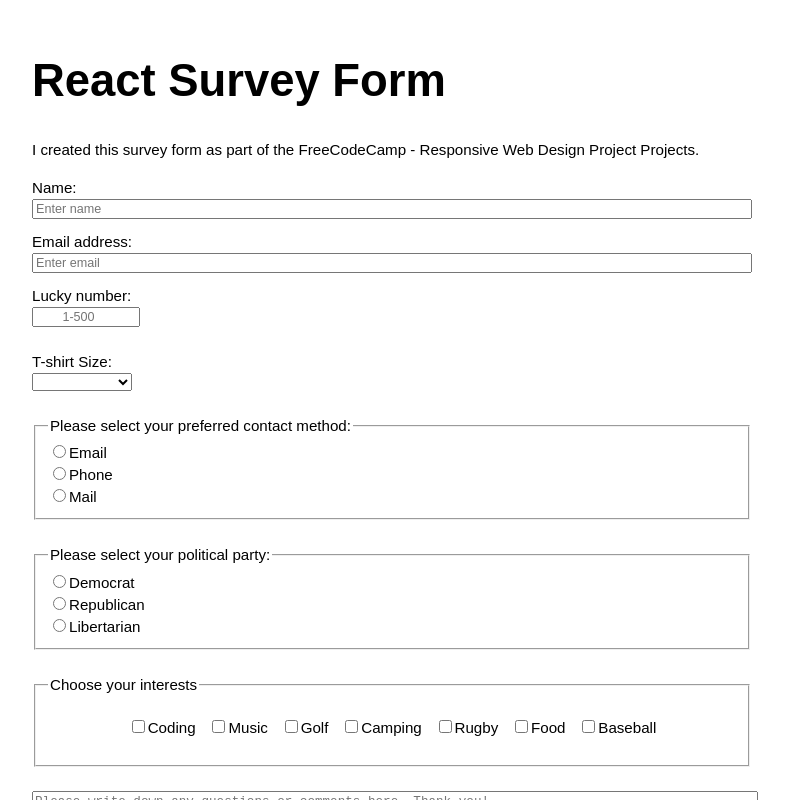
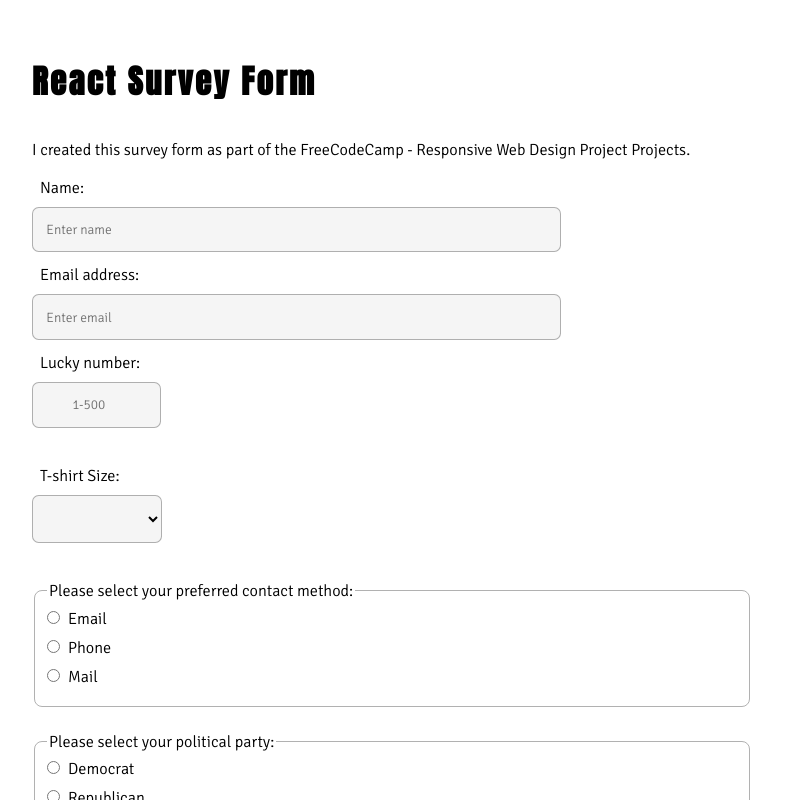
Before and after one commit to TheNewStyles/survey-form, a React (Create React App) app: page / in a window 1280 px wide. Shown: the top 800 px of the page, without its empty margins (248-1037 px from the left). Built offline with nearby package versions, Linux system fonts and the light colour scheme.

Commit message:
Start adding styles for elements

```diff
--- a/public/index.html
+++ b/public/index.html
@@ -10,6 +10,7 @@
     -->
     <link rel="manifest" href="%PUBLIC_URL%/manifest.json">
     <link rel="shortcut icon" href="%PUBLIC_URL%/favicon.ico">
+    <link href="https://fonts.googleapis.com/css?family=Anton|Signika:300" rel="stylesheet">
     <!--
       Notice the use of %PUBLIC_URL% in the tags above.
       It will be replaced with the URL of the `public` folder during the build.
--- a/src/styles/Comments.css
+++ b/src/styles/Comments.css
@@ -1,3 +1,13 @@
 .comments-text-area {
     width: 100%;
 }
+
+textarea {
+    resize: none;
+    background: rgba(155, 155, 155, 0.1);
+}
+
+textarea::placeholder {
+    text-align: center;
+    line-height: 12.5em;
+}
--- a/src/styles/ShirtSize.css
+++ b/src/styles/ShirtSize.css
@@ -8,6 +8,9 @@
 }
 
 .shirt-size-dropdown {
-    width: 100px;
+    width: 130px;
+    vertical-align: top;
     text-align: center;
+    outline: none;
+    text-align-last:center;
 }
--- a/src/styles/UserInfo.css
+++ b/src/styles/UserInfo.css
@@ -13,3 +13,18 @@
     text-align: center;
     outline: none;
 }
+
+input {
+    border: 1em solid white;
+    padding: 1em;
+    background: rgba(155, 155, 155, 0.1);
+    margin: 0 0 1em 0;
+    max-width: 500px;
+    border: 0.1em solid rgba(155, 155, 155, 0.774);
+    border-radius: 0.5em;
+    Font-Family: 'Signika', Sans-Serif;
+}
+
+input:focus {
+    outline: 0;
+}
--- a/src/styles/index.css
+++ b/src/styles/index.css
@@ -2,7 +2,7 @@ body {
   font-size: 100%;
   margin: 0;
   padding: 0;
-  font-family: sans-serif;
+  Font-Family: 'Signika', Sans-Serif;
 }
 
 body, caption, th, td, input, textarea, select, option, legend, fieldset, h1, h2, h3, h4, h5, h6 {
@@ -15,7 +15,8 @@ body, caption, th, td, input, textarea, select, option, legend, fieldset, h1, h2
 }
 
 h1, h2, h3, h4 {
-  /*  Font-Family: 'add font here', Sans-Serif; */
+  Font-Family: 'Anton', Sans-Serif;
+  letter-spacing: 0.05em;
 }
 
 h1 {
@@ -45,6 +46,32 @@ blockquote {
 
 img, embed, object, video {
   max-width: 100%;
+}
+
+label {
+  margin-bottom: 0.5em;
+  margin-left: 0.5em;
+}
+
+fieldset, textarea {
+  border: 0.1em solid rgba(155, 155, 155, 0.774);
+  border-radius: 0.5em;
+  Font-Family: 'Signika', Sans-Serif;
+}
+
+select {
+  border: 1em solid white;
+  padding: 1em;
+  background: rgba(155, 155, 155, 0.1);
+  margin: 0 0 1em 0;
+  max-width: 500px;
+  border: 0.1em solid rgba(155, 155, 155, 0.774);
+  border-radius: 0.5em;
+  Font-Family: 'Signika', Sans-Serif;
+}
+
+select:focus, textarea:focus {
+  outline: 0;
 }
 
 @media (min-width: 43.75em) {
```
Also changed, not shown: src/styles/Title.css (added).
